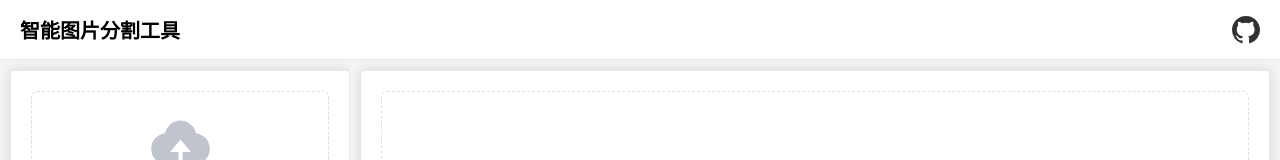
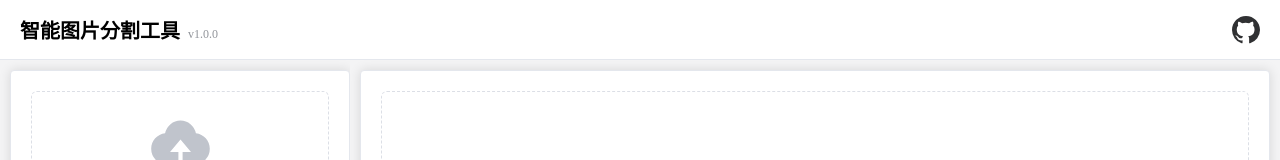
Before and after one commit to ask-tao/image-splitter, a Vue app: page / in a window 1280 px wide. Shown: the top 160 px of the page. Built offline with nearby package versions, Linux system fonts and the light colour scheme.

Commit message:
feat(header): 在 Header 中显示版本号
- 从 `package.json` 中读取 `version` 字段。
- 在页面主标题旁以小字号展示当前版本号。

```diff
--- a/src/App.vue
+++ b/src/App.vue
@@ -1,7 +1,10 @@
 <template>
   <el-container class="app-container">
     <el-header class="app-header">
-      <h1>智能图片分割工具</h1>
+      <div class="header-title-group">
+        <h1>智能图片分割工具</h1>
+        <span class="version-tag">v{{ version }}</span>
+      </div>
       <a href="https://github.com/ask-tao/imgsplit" target="_blank" rel="noopener noreferrer" class="github-link">
         <svg viewBox="0 0 1024 1024" width="28" height="28" fill="currentColor" style="vertical-align: middle;">
           <path d="M512 0C229.25 0 0 229.25 0 512a512.2 512.2 0 0 0 351.22 488.22c25.5 4.72 34.8-11.05 34.8-24.52v-86.42c-153.4 33.3-185.88-73.82-185.88-73.82-23.2-58.92-56.65-74.6-56.65-74.6-46.3-31.65 3.5-31 3.5-31 51.2 3.62 78.2 52.58 78.2 52.58 45.48 77.92 119.22 55.42 148.22 42.42a107.36 107.36 0 0 1 32.4-65.82c-113.1-12.8-231.9-56.55-231.9-251.5a196.3 196.3 0 0 1 52.6-137.32 184.18 184.18 0 0 1 5-135.5s42.7-13.68 140 52.2a485.32 485.32 0 0 1 255 0c97.3-65.88 140-52.2 140-52.2a184.18 184.18 0 0 1 5 135.5 196.3 196.3 0 0 1 52.6 137.32c0 195.4-119.1 238.5-232.4 251.1a123.32 123.32 0 0 1 34.6 94.92v140.32c0 13.6 9.2 29.4 35 24.5A512.2 512.2 0 0 0 1024 512C1024 229.25 794.75 0 512 0z"></path>
@@ -154,7 +157,10 @@
 
 <script setup lang="ts">
 import { UploadFilled, Download, Delete } from '@element-plus/icons-vue';
+import pkg from '../package.json';
 import { useImageEditor } from './composables/useImageEditor';
+
+const version = pkg.version;
 
 const {
   canvasRef,
@@ -223,6 +229,18 @@ body,
 .app-header h1 {
   margin: 0;
   font-size: 20px;
+}
+
+.header-title-group {
+  display: flex;
+  align-items: baseline;
+}
+
+.version-tag {
+  font-size: 12px;
+  color: #909399;
+  margin-left: 8px;
+  font-weight: normal;
 }
 
 .github-link {
```
